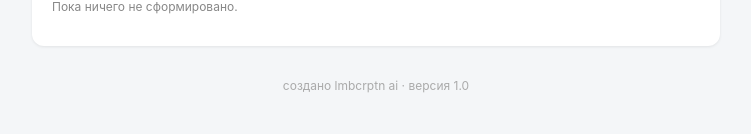
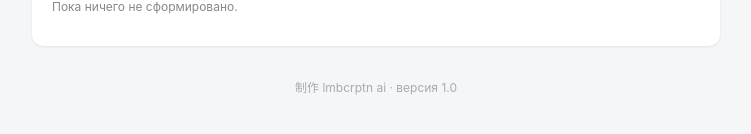
Before and after one commit to lmbcrptn/onmk-app-clean, a Next.js app: page / in a window 1280 px wide. Shown: the part 680-814 px from the top of the page, without its empty margins (264-1015 px from the left). Built offline with nearby package versions, Linux system fonts and the light colour scheme.

Commit message:
Update footer text to Japanese

```diff
--- a/app/page.tsx
+++ b/app/page.tsx
@@ -323,7 +323,7 @@ export default function Home() {
         )}
       </div>
 
-      <p className="footer">создано lmbcrptn ai · версия 1.0</p>
+      <p className="footer">制作 lmbcrptn ai · версия 1.0</p>
     </div>
   );
 }
```
